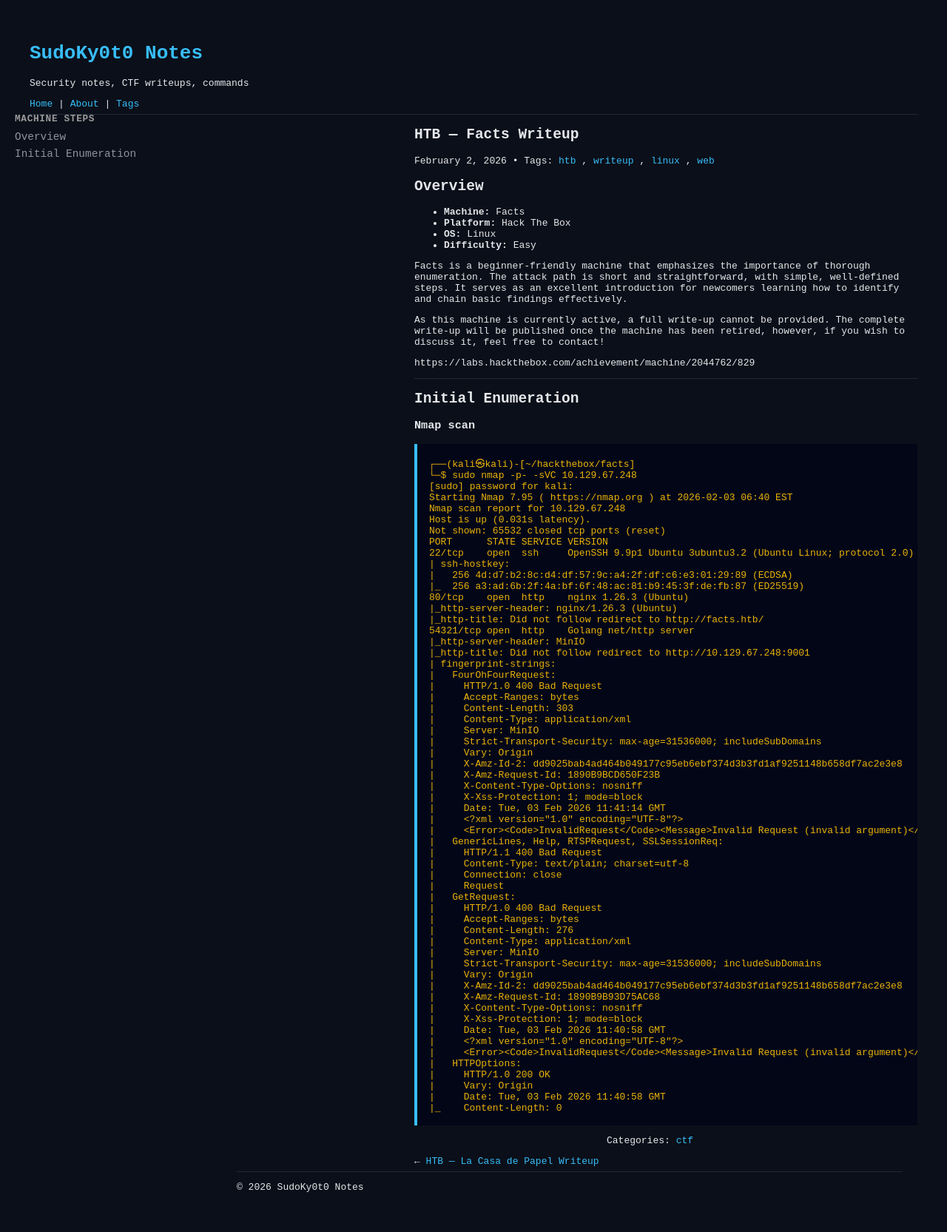
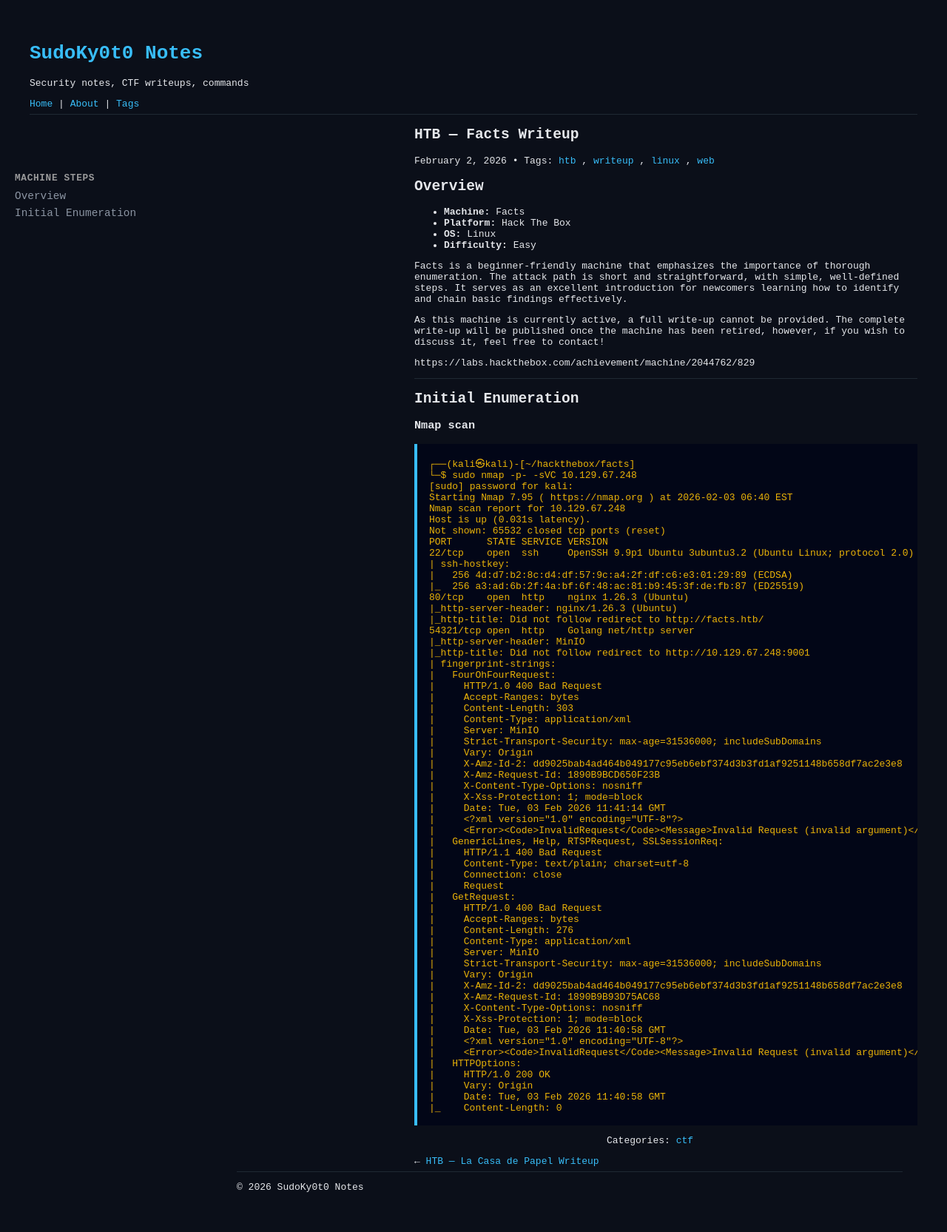
Before and after one commit to SudoKy0t0/SudoKy0t0.github.io, a Jekyll site: the page built from _posts/2026-02-02-htb-facts-writeup.md, in a window 1280 px wide. Shown: the whole page at 74% size. Built offline with Jekyll 4.4.1, drawn with Linux system fonts in a browser that asks for light colours.

Commit message:
Update style.css

```diff
--- a/assets/style.css
+++ b/assets/style.css
@@ -14,6 +14,10 @@ footer {
 a {
   color: #38bdf8;
   text-decoration: none;
+}
+
+:root {
+  --header-height: 220px;
 }
 
 a:hover {
@@ -56,7 +60,7 @@ html {
 
 .toc {
   position: fixed;
-  top: 140px;
+  top: var(--header-height);
   left: 20px;
   width: 220px;
   font-size: 0.9rem;
```
